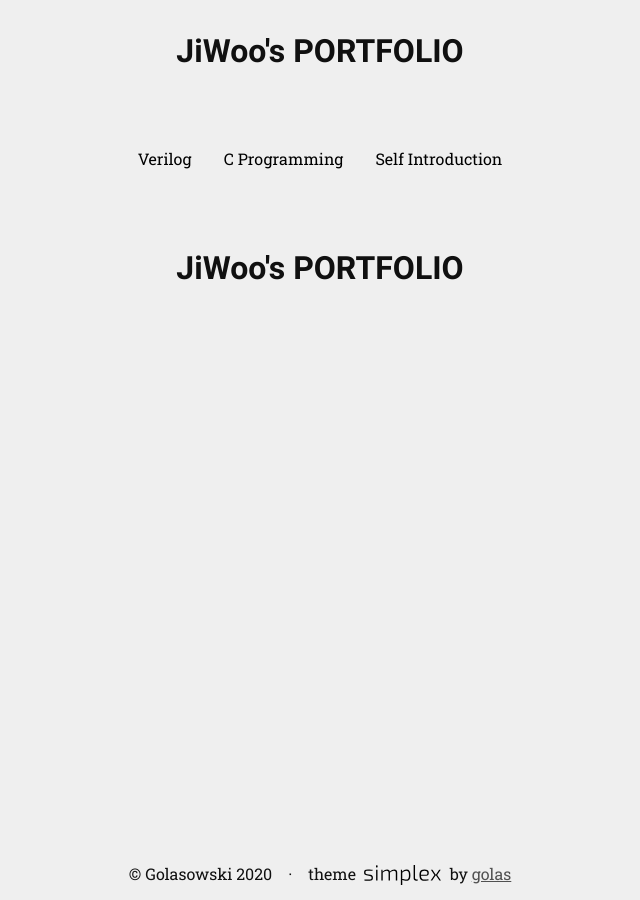
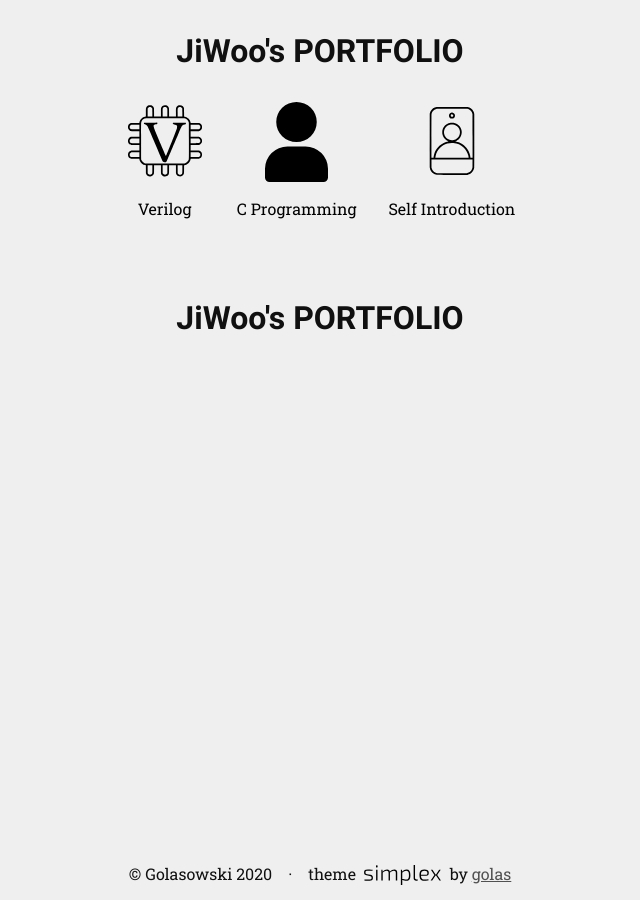
Before and after one commit to choijiwoo0609/choijiwoo0609.github.io, a Jekyll site: the page built from README.md, in a window 1280 px wide. Shown: the whole page, without its empty margins (320-960 px from the left). Built offline with Jekyll 4.4.1, drawn with Linux system fonts in a browser that asks for light colours; our own code applies the rules of GitHub Pages for plain Markdown files.

Commit message:
Update nav.html

```diff
--- a/_includes/nav.html
+++ b/_includes/nav.html
@@ -8,21 +8,10 @@
       <div class="item-controls">
         <a href="{{ site.url }}/{{ item.url }}">
           {% if item.icon != nil %}
-            <!-- 인라인 SVG: 내부 그룹의 fill 속성은 currentColor로 설정 -->
-            <svg class="nav-icon"
-                 data-default="#000000"
-                 data-hover="{{ item.hue | default: '#FF0000' }}"
-                 width="30" height="30" viewBox="0 0 1024 1024" xmlns="http://www.w3.org/2000/svg">
-              <!-- SVG 내부 코드 예시 -->
-              <g transform="translate(0,1024) scale(0.1,-0.1)" fill="currentColor" stroke="none">
-                <path d="M...Z"></path>
-              </g>
-            </svg>
+            <img src="{{ site.url }}/{{ item.icon }}" />
           {% endif %}
           {% if item.hue != nil %}
-            <p class="nav-title" data-hover="{{ item.hue }}" style="color: {{ item.hue }}">
-              {{ item.title }}
-            </p>
+            <p style="color: {{ item.hue }}">{{ item.title }}</p>
           {% else %}
             <p>{{ item.title }}</p>
           {% endif %}
@@ -30,7 +19,7 @@
 
         {% if item.subnav %}
           <a class="button-submenu" href="#"><i class="arrow"></i></a>
-      </div>
+        </div>
           {% include nav.html nav=item.subnav embedded=true %}
         {% else %}
       </div>
```
